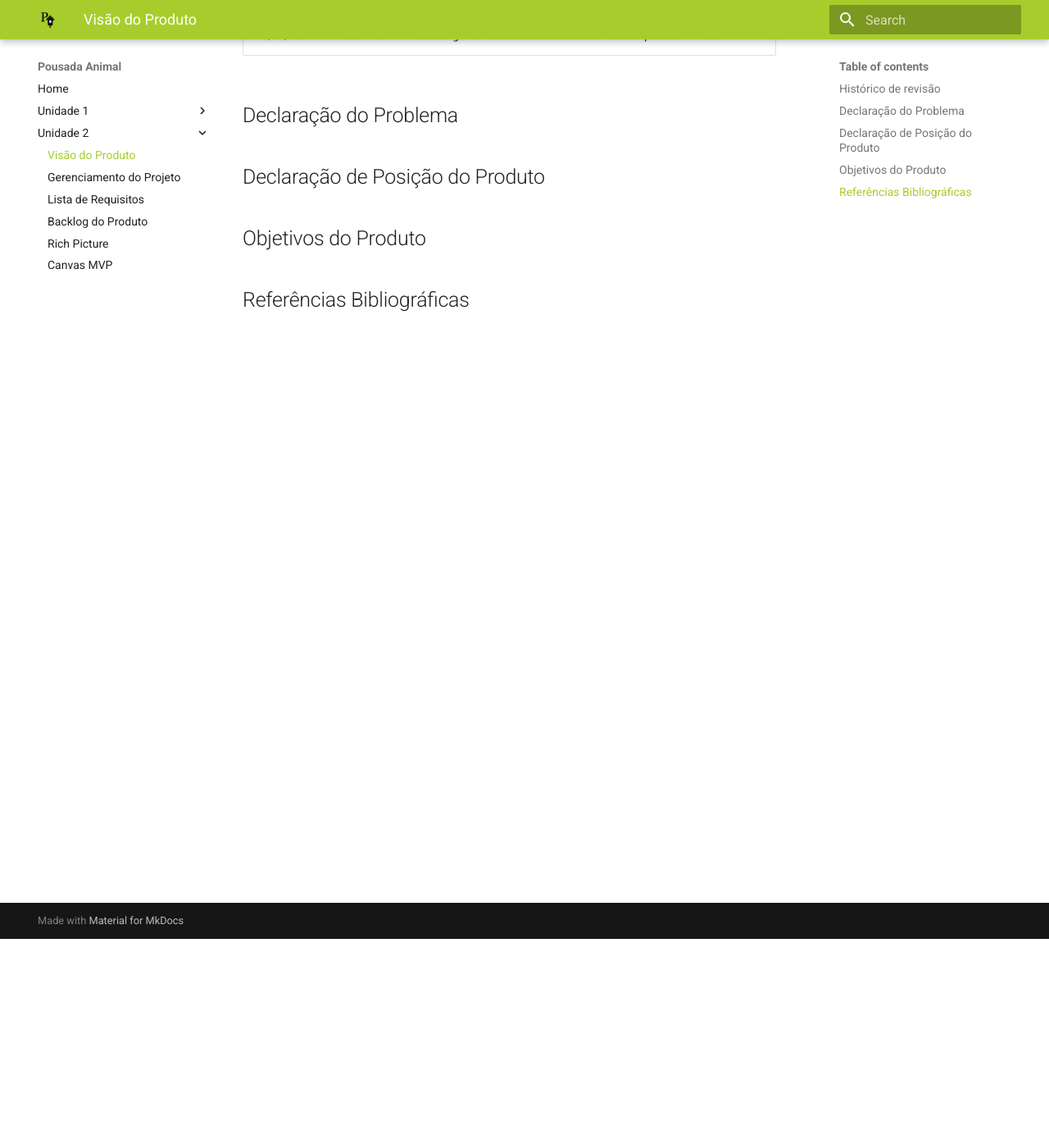
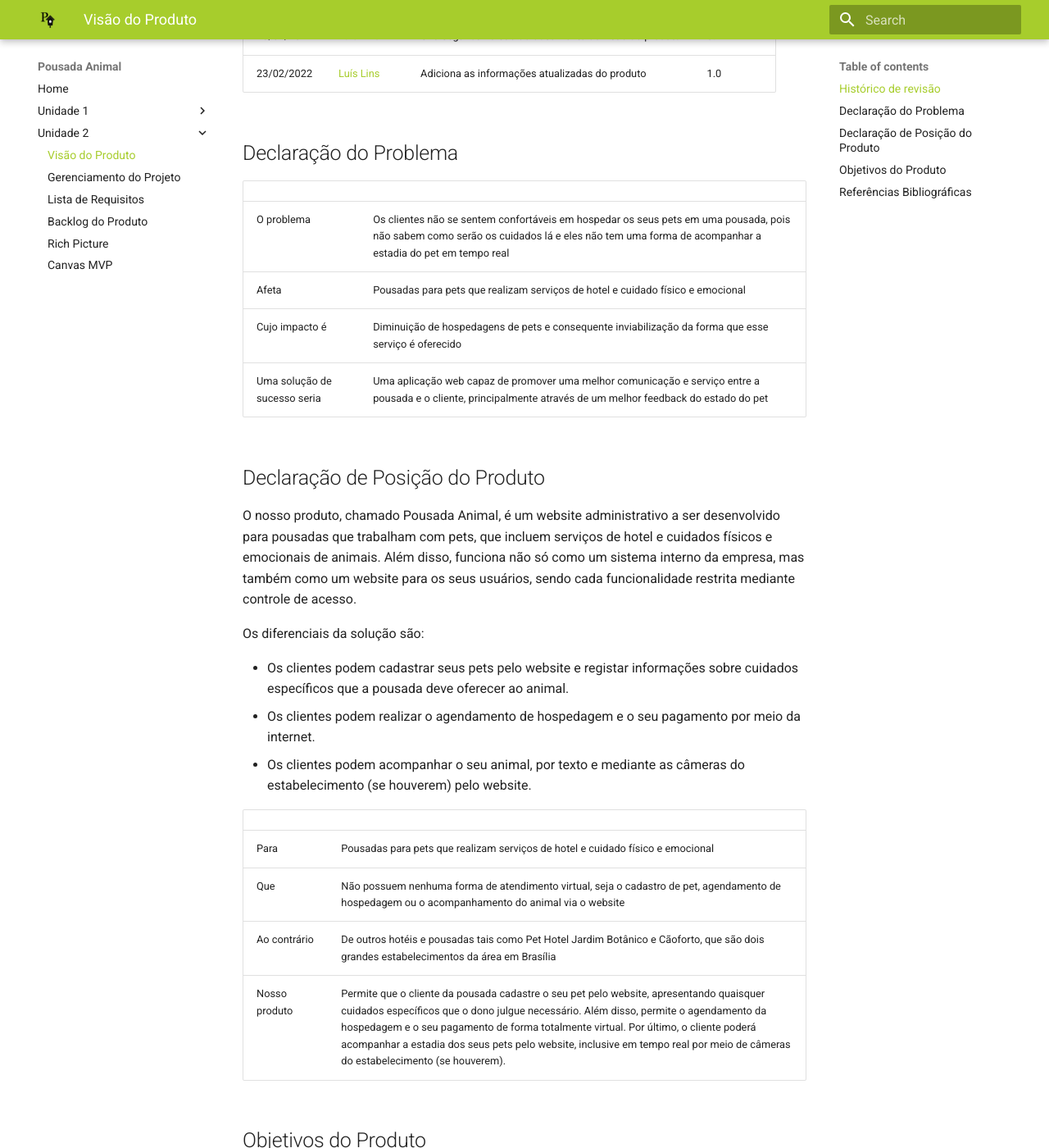
Before and after one commit to luisgaboardi/2021.2-PousadaAnimal, an MkDocs documentation site: the page built from docs/unit-2/product-vision.md, in a window 1280 px wide and 1400 px high, scrolled down 255 px. Shown: the whole window at 82% size. Built offline with MkDocs 1.6.1 and Material for MkDocs 9.7.7, drawn with Linux system fonts in a browser that asks for light colours; some of the changed text lies outside the part shown.

Commit message:
Finish product vision documentation

```diff
--- a/docs/unit-2/product-vision.md
+++ b/docs/unit-2/product-vision.md
@@ -4,15 +4,39 @@
 | Data       | Autor                                        | Modificações                      | Versão |
 | ---------- | -------------------------------------------- | --------------------------------- | ------ |
 | 23/02/2022 | [Luís Lins](https://github.com/luisgaboardi) | Cria segunda versão do documento de visão do produto | 0.1 |
+| 23/02/2022 | [Luís Lins](https://github.com/luisgaboardi) | Adiciona as informações atualizadas do produto | 1.0 |
 
 
 ## Declaração do Problema
 
+|||
+| - | - |
+| O problema | Os clientes não se sentem confortáveis em hospedar os seus pets em uma pousada, pois não sabem como serão os cuidados lá e eles não tem uma forma de acompanhar a estadia do pet em tempo real |
+| Afeta | Pousadas para pets que realizam serviços de hotel e cuidado físico e emocional
+| Cujo impacto é | Diminuição de hospedagens de pets e consequente inviabilização da forma que esse serviço é oferecido |
+| Uma solução de sucesso seria | Uma aplicação web capaz de promover uma melhor comunicação e serviço entre a pousada e o cliente, principalmente através de um melhor feedback do estado do pet |
 
 ## Declaração de Posição do Produto
 
+O nosso produto, chamado Pousada Animal, é um website administrativo a ser desenvolvido para pousadas que trabalham com pets, que incluem serviços de hotel e cuidados físicos e emocionais de animais. Além disso, funciona não só como um sistema interno da empresa, mas também como um website para os seus usuários, sendo cada funcionalidade restrita mediante controle de acesso.
+
+Os diferenciais da solução são:
+
+- Os clientes podem cadastrar seus pets pelo website e registar informações sobre cuidados específicos que a pousada deve oferecer ao animal.
+- Os clientes podem realizar o agendamento de hospedagem e o seu pagamento por meio da internet.
+- Os clientes podem acompanhar o seu animal, por texto e mediante as câmeras do estabelecimento (se houverem) pelo website.
+
+|||
+| - | - |
+| Para | Pousadas para pets que realizam serviços de hotel e cuidado físico e emocional|
+| Que | Não possuem nenhuma forma de atendimento virtual, seja o cadastro de pet, agendamento de hospedagem ou o acompanhamento do animal via o website |
+| Ao contrário | De outros hotéis e pousadas tais como Pet Hotel Jardim Botânico e Cãoforto, que são dois grandes estabelecimentos da área em Brasília |
+| Nosso produto | Permite que o cliente da pousada cadastre o seu pet pelo website, apresentando quaisquer cuidados específicos que o dono julgue necessário. Além disso, permite o agendamento da hospedagem e o seu pagamento de forma totalmente virtual. Por último, o cliente poderá acompanhar a estadia dos seus pets pelo website, inclusive em tempo real por meio de câmeras do estabelecimento (se houverem). |
 
 ## Objetivos do Produto
 
+O seu objetivo é promover um maior conforto ao clientes da pousada por meio de uma melhor troca de informações entre a pousada e os donos dos pets, além da digitalização de serviços tais como o agendamento da hospedagem e pagamento pela estadia.
 
 ## Referências Bibliográficas
+
+1. SOMMERVILLE, Ian. **Engenharia de software**. 10 ed. Tradução Luiz Cláudio Queiroz; revisão técnica Fábio Levy Siqueira. São Paulo: Pearson Education do Brasil, 2018.
```
